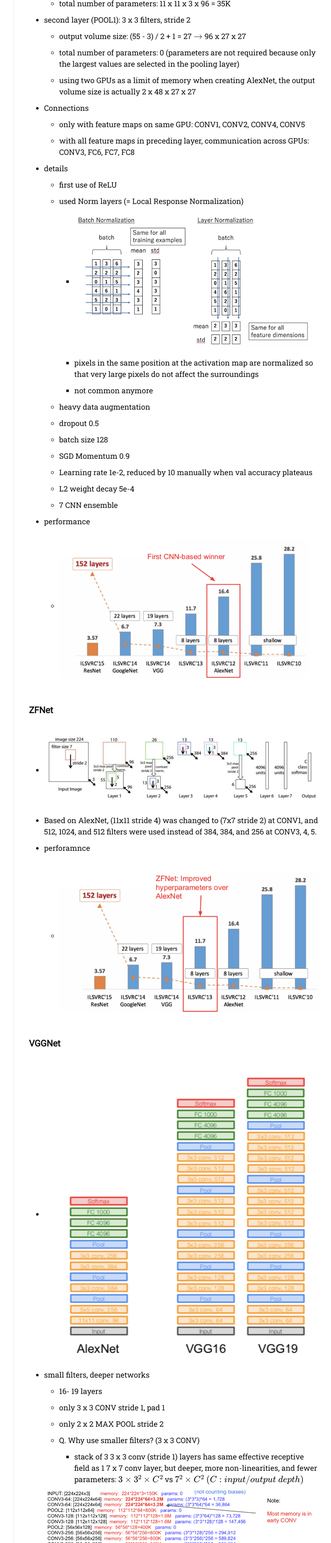
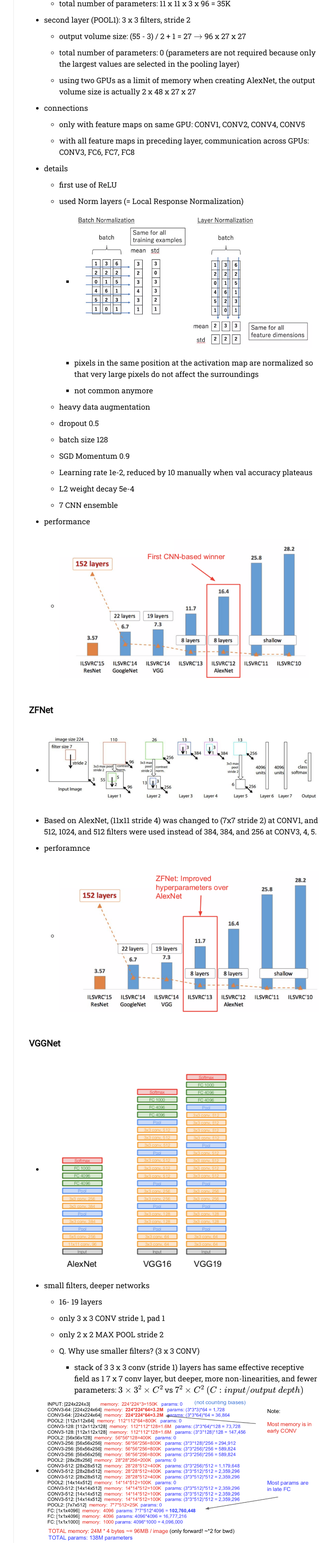
Before and after one commit to dlgur1994/dlgur1994.github.io, a Jekyll site: the page built from _posts/2021-08-29-CS231n-Lecture9.md, in a window 1280 px wide. Shown: the part 1324-5000 px from the top of the page at 42% size, without its empty margins (357-1146 px from the left). Built offline with Jekyll 4.4.1, drawn with Linux system fonts in a browser that asks for light colours; nearby versions of some CDN libraries; some web fonts are replaced; comment, search, counter and statistics services are not loaded.

Commit message:
lec9 ing 21/08/29

```diff
--- a/_posts/2021-08-29-CS231n-Lecture9.md
+++ b/_posts/2021-08-29-CS231n-Lecture9.md
@@ -22,7 +22,7 @@
     - output volume size: (55 - 3) / 2 + 1 = 27 $$\rightarrow$$ 96 x 27 x 27
     - total number of parameters: 0 (parameters are not required because only the largest values are selected in the pooling layer)
     - using two GPUs as a limit of memory when creating AlexNet, the output volume size is actually 2 x 48 x 27 x 27
-- Connections
+- connections
     - only with feature maps on same GPU: CONV1, CONV2, CONV4, CONV5
     - with all feature maps in preceding layer, communication across GPUs: CONV3, FC6, FC7, FC8
 - details
@@ -48,7 +48,7 @@
     - ![5](/images/cs231n/lec9/5.png){: width="100%" height="100%"}
 
 ### VGGNet
-- ![6](/images/cs231n/lec9/6.png){: width="100%" height="100%"}
+- ![6](/images/cs231n/lec9/6.png){: width="70%" height="70%"}
 - small filters, deeper networks
     - 16- 19 layers
     - only 3 x 3 CONV stride 1, pad 1
@@ -64,7 +64,7 @@
     - use VGG16 or VGG19 (VGG19 only slightly better, more memory, so VGG16 is more common)
     - use ensembles for best results
     - FC7 features generalize well to other tasks
-    - ![8](/images/cs231n/lec9/8.png){: width="100%" height="100%"}
+    - ![8](/images/cs231n/lec9/8.png){: width="40%" height="100%"}
 - performance
     - ![9](/images/cs231n/lec9/9.png){: width="100%" height="100%"}
 
```
Also changed, not shown: other parts of _posts/2021-08-29-CS231n-Lecture9.md (+1 -1 lines).
